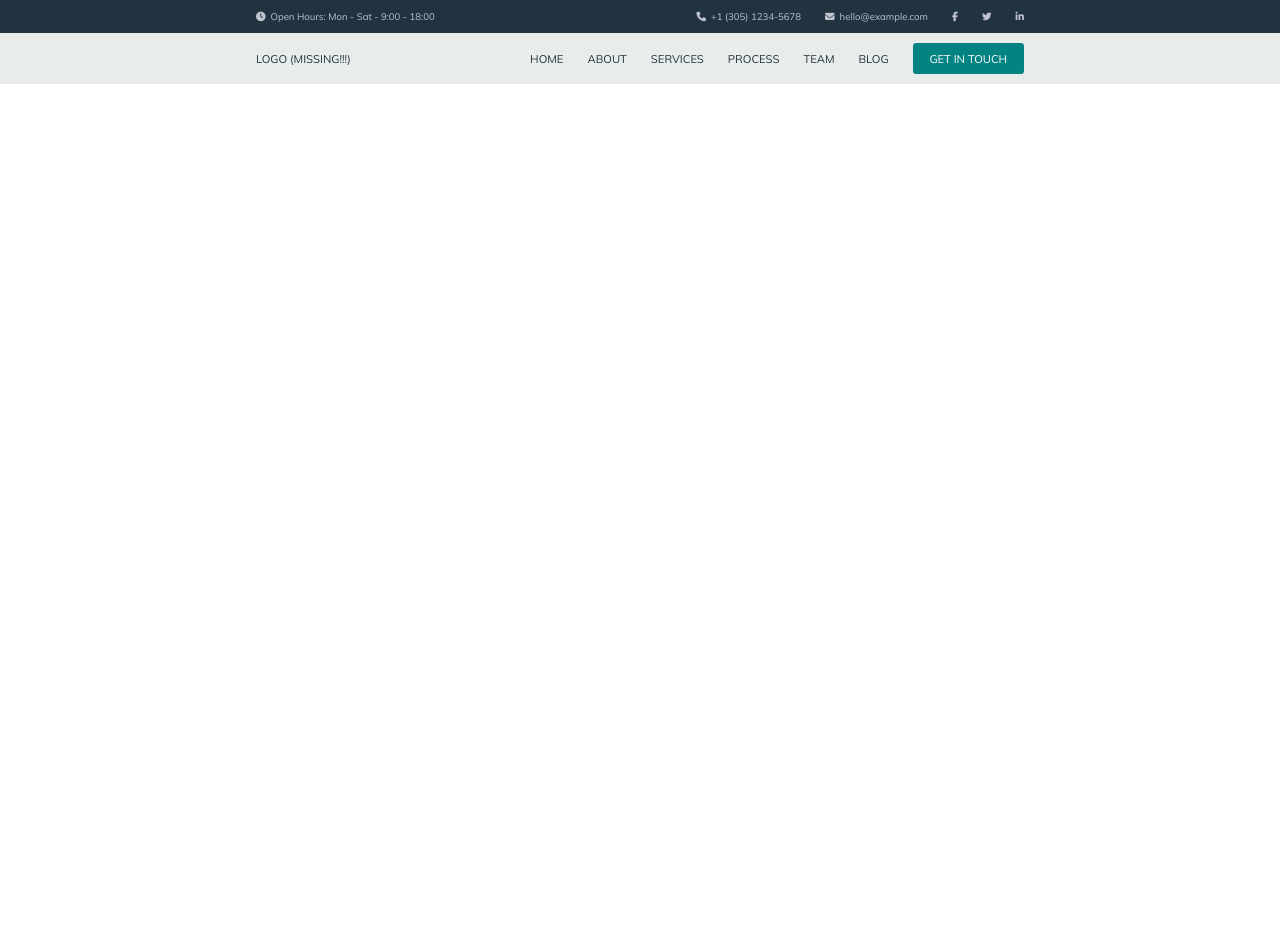
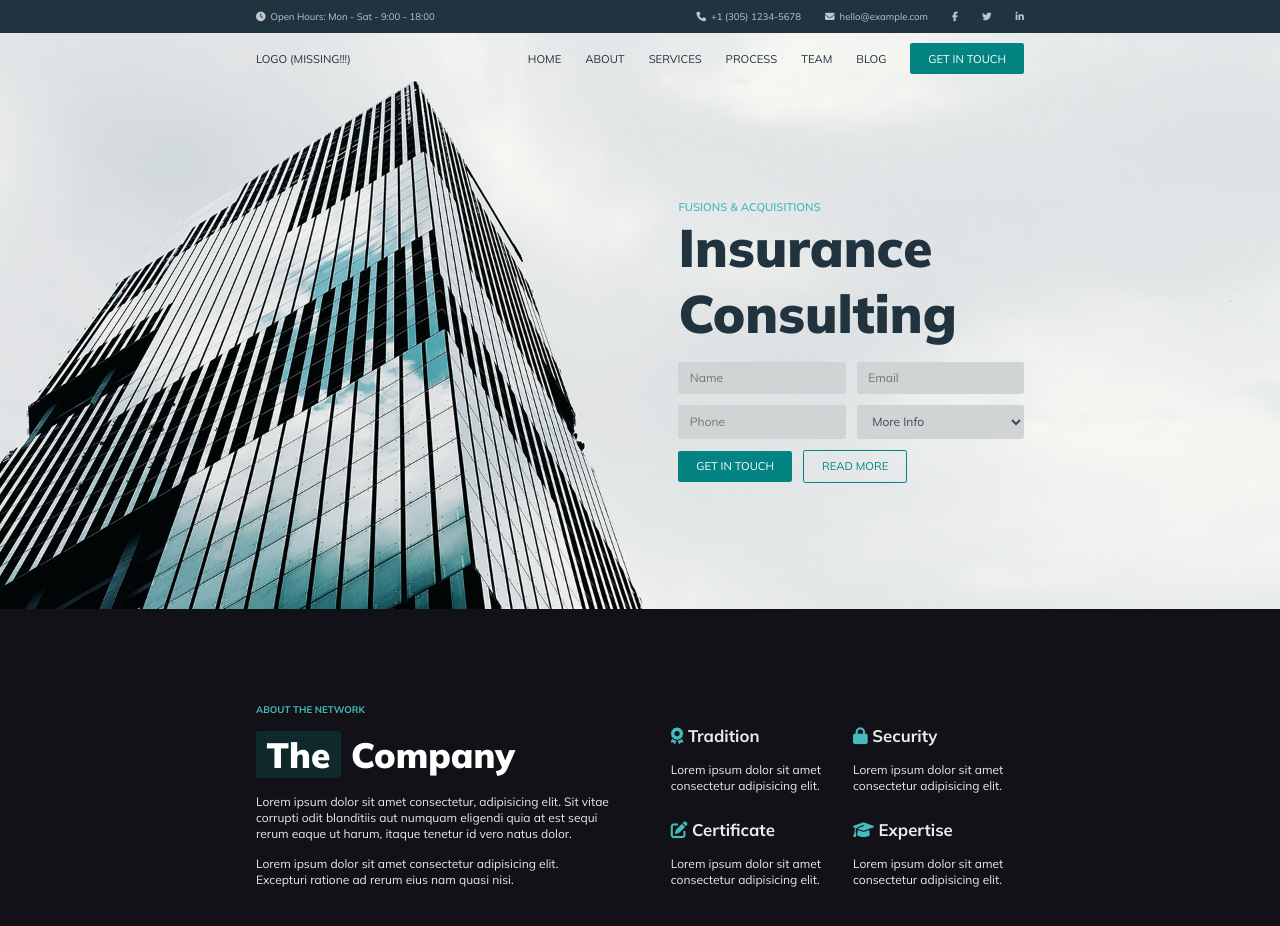
Before and after one commit to Borrellsss/proj-html-vuejs, a Vue app: page / in a window 1280 px wide. Shown: the top 926 px of the page. Before the commit the page ends 800 px from the top, so only its background shows below. Built offline with nearby package versions, Linux system fonts and the light colour scheme.

Commit message:
firstSection+jumbotron done

```diff
--- a/src/App.vue
+++ b/src/App.vue
@@ -4,7 +4,7 @@
     <HeaderComponent :headerBottomLinks="headerBottomLinks"/>
 
     <!-- MAIN -->
-    <!-- sections -->
+    <FirstSectionComponent/>
 
     <!-- FOOTER -->
   </div>
@@ -13,12 +13,14 @@
 <script>
 // *IMPORTS
 import HeaderComponent from "./components/HeaderComponent.vue";
+import FirstSectionComponent from "./components/FirstSectionComponent.vue";
 
 // *DATA
 export default {
   name: "App",
   components: {
     HeaderComponent,
+    FirstSectionComponent,
   },
   data() {
     return {
--- /dev/null
+++ b/src/components/FirstSectionCardComponent.vue
@@ -0,0 +1,48 @@
+<template>
+    <div class="first-section-card">
+        <h3>
+            <span class="card-icon">
+                <i :class="firstSectionCard.icon"></i>
+            </span>
+            {{firstSectionCard.title}}
+        </h3>
+        <p>
+            {{firstSectionCard.text}}
+        </p>
+    </div>
+</template>
+
+<script>
+// *IMPORTS
+
+export default {
+    name: "FirstSectionCardComponent",
+    components: {
+
+    },
+    props: {
+        firstSectionCard: Object,
+    },
+    data() {
+        return {
+
+        }
+    },
+    methods: {
+
+    },
+}
+</script>
+
+<style lang="scss" scoped>
+// *IMPORTS
+@import "../style/variables.scss";
+
+// *STYLING
+.first-section-card {
+    width: calc((100% / 2) - 0.35rem);
+}
+.card-icon {
+    color: $seventh-color;
+}
+</style>
--- /dev/null
+++ b/src/components/FirstSectionComponent.vue
@@ -0,0 +1,92 @@
+<template>
+    <section class="dark-background">
+        <div class="container">
+            <div class="flex justify-between">
+                <div class="first-section-left">
+                    <span class="before-title small-text">ABOUT THE NETWORK</span>
+                    <h2 class="white-title">
+                        <span class="word-wrapper word-white">The</span>
+                        Company
+                    </h2>
+                    <p>Lorem ipsum dolor sit amet consectetur, adipisicing elit. Sit vitae corrupti odit blanditiis aut numquam eligendi quia at est sequi rerum eaque ut harum, itaque tenetur id vero natus dolor.</p>
+                    <p>Lorem ipsum dolor sit amet consectetur adipisicing elit. Excepturi ratione ad rerum eius nam quasi nisi.</p>
+                </div>
+                <div class="first-section-right">
+                    <div class="flex wrap">
+                        <FirstSectionCardComponent v-for="element in firstSectionCardsArray" :key="element.id" :firstSectionCard="element"/>
+                    </div>
+                </div>
+            </div>
+        </div>
+    </section>
+</template>
+
+<script>
+// *IMPORTS
+import FirstSectionCardComponent from "./FirstSectionCardComponent.vue"
+
+export default {
+    name: "FirstSectionComponent",
+    components: {
+        FirstSectionCardComponent,
+    },
+    props: {
+
+    },
+    data() {
+        return {
+            firstSectionCardsArray: [
+                {
+                    id: 1,
+                    icon: "fa-solid fa-award",
+                    title: "Tradition",
+                    text: "Lorem ipsum dolor sit amet consectetur adipisicing elit.",
+                },
+                {
+                    id: 2,
+                    icon: "fa-solid fa-lock",
+                    title: "Security",
+                    text: "Lorem ipsum dolor sit amet consectetur adipisicing elit.",
+                },
+                {
+                    id: 3,
+                    icon: "fa-solid fa-pen-to-square",
+                    title: "Certificate",
+                    text: "Lorem ipsum dolor sit amet consectetur adipisicing elit.",
+                },
+                {
+                    id: 4,
+                    icon: "fa-solid fa-graduation-cap",
+                    title: "Expertise",
+                    text: "Lorem ipsum dolor sit amet consectetur adipisicing elit.",
+                },
+            ]
+        }
+    },
+    methods: {
+
+    },
+}
+</script>
+
+<style lang="scss" scoped>
+// *IMPORTS
+@import "../style/variables.scss";
+
+// *STYLING
+section {
+    padding-block: $main-sections-padding;
+    background-color: $first-color;
+
+    :is(.first-section-left, .first-section-right) {
+        width: 46%;
+    }
+}
+.first-section-right {
+    align-self: flex-end;
+
+    > .flex {
+        gap: 0.7rem;
+    }
+}
+</style>
--- a/src/components/HeaderBottomComponent.vue
+++ b/src/components/HeaderBottomComponent.vue
@@ -1,7 +1,7 @@
 <template>
     <div class="header-bottom">
         <div class="container">
-            <div class="flex justify-between align-center">
+            <div class="header-bottom-top flex justify-between align-center">
                 <div class="header-bottom-left">
                     LOGO (MISSING!!!)
                 </div>
@@ -18,6 +18,7 @@
                     </ul>
                 </nav>
             </div>
+            <JumbotronComponent/>
         </div>
         <!-- <div v-for="element, index in navLinks" :key="index">{{element.toUpperCase()}}</div> -->
     </div>
@@ -25,13 +26,17 @@
 
 <script>
 // *IMPORTS
+import JumbotronComponent from "./JumbotronComponent.vue";
 
 // *DATA
 export default {
     name: "HeaderBottomComponent",
     props: {
         navLinks: Array,
-    }
+    },
+    components: {
+        JumbotronComponent,
+    },
 }
 </script>
 
@@ -41,10 +46,12 @@ export default {
 
 // *STYLING
 .header-bottom {
-    padding-block: $header-padding;
     font-size: 0.7rem;
     color: $twentieth-color;
-    background-color: $eleventh-color;
+    background: url("../assets/img/bg-6.jpg") center/cover;
+}
+.header-bottom-top {
+    padding-block: $header-padding 0;
 }
 .header-bottom-right li {
     margin-left: 1.5rem;
--- /dev/null
+++ b/src/components/JumbotronComponent.vue
@@ -0,0 +1,55 @@
+<template>
+    <div class="jumbotron flex align-center">
+        <div class="fusions">
+            <span class="before-title">FUSIONS & ACQUISITIONS</span>
+            <h1>Insurance Consulting</h1>
+            <div class="jumbotron-inputs flex wrap">
+                <input type="text" placeholder="Name">
+                <input type="email" placeholder="Email">
+                <input type="text" placeholder="Phone">
+                <select name="" id="">
+                    <option value="more">More Info</option>
+                </select>
+            </div>
+            <div class="jumbotron-buttons">
+                <a class="btn green" href="#">GET IN TOUCH</a>
+                <a class="btn transparent" href="#">READ MORE</a>
+            </div>
+        </div>
+    </div>
+</template>
+
+<script>
+export default {
+    name: "JumbotronComponent",
+}
+</script>
+
+<style lang="scss" scoped>
+// *IMPORTS
+@import "../style/variables.scss";
+
+// *STYLING
+.jumbotron {
+    height: 535px;
+}
+.fusions {
+    margin-left: auto;
+    width: 45%;
+}
+.jumbotron-inputs {
+    margin-top: 1rem;
+    gap: 0.7rem;
+
+    :is(input, select) {
+        width: calc((100% / 2) - 0.35rem);
+    }
+}
+.jumbotron-buttons {
+    margin-top: 0.7rem;
+
+    a {
+        margin-right: 0.7rem;
+    }
+}
+</style>
--- a/src/style/common.scss
+++ b/src/style/common.scss
@@ -13,6 +13,25 @@
 }
 body {
     font-family: 'Mulish', sans-serif;
+
+    :is(input, select) {
+        padding: 0.7em 0.95em;
+        border: none;
+        border-radius: 0.2em;
+        font-family: inherit;
+        font-size: 0.75rem;
+        color: $eighteenth-color;
+        background-color: #d0d4d5;
+    }
+    :is(h1, h2, h3, h4, h5, h6) {
+
+        &.white-title {
+            color: $second-color;
+        }
+        &.black-title {
+            color: $first-color;
+        }
+    }
 }
 img {
     width: 100%;
@@ -25,8 +44,35 @@ a {
     color: inherit;
     text-decoration: none;
 }
+h1 {
+    font-size: 3.3rem;
+    font-weight: 900;
+}
+h2 {
+    margin-bottom: 1rem;
+    font-size: 2.2rem;
+    font-weight: 900;
+}
+h3 {
+    margin-bottom: 1rem;
+    font-size: 1.05rem;
+}
+p {
+    margin-bottom: 0.85rem;
+    line-height: 1rem;
+    font-size: $p-font-size;
+}
 
 // *COMMON
+section {
+
+    &.dark-background {
+        color: $eleventh-color;
+    }
+    &.light-background {
+        color: $first-color;
+    }
+}
 .container {
     margin: 0 auto;
     width: 60%;
@@ -38,6 +84,12 @@ a {
 .flex {
     display: flex;
 
+    &.direction-column {
+        flex-direction: column;
+    }
+    &.wrap {
+        flex-wrap: wrap;
+    }
     &.justify-center {
         justify-content: center;
     }
@@ -53,7 +105,7 @@ a {
     display: inline-block;
     font-size: 0.7rem;
     background-color: $third-color;
-    border-radius: 0.3em;
+    border-radius: 0.2em;
 
     &.green {
         color: $second-color;
@@ -61,6 +113,31 @@ a {
     }
     &.transparent {
         color: $third-color;
+        border: 1px solid $third-color;
         background-color: transparent;
     }
 }
+.before-title {
+    display: inline-block;
+    font-size: 0.7rem;
+    font-weight: 600;
+    color: $seventh-color;
+
+    &.small-text {
+        margin-bottom: 1rem;
+        font-size: 0.6rem;
+        font-weight: 700;
+    }
+}
+.word-wrapper {
+    padding: 0.05em 0.3em;
+    display: inline-block;
+    border-radius: 0.08em;
+
+    &.word-white {
+        background-color: #07828233;
+    }
+    &.word-green {
+
+    }
+}
--- a/src/style/variables.scss
+++ b/src/style/variables.scss
@@ -22,9 +22,10 @@ $twentieth-color: #21333e;
 
 // *FONT
 // *FONT SIZES
+// *paragraphs
+$p-font-size: 0.75rem;
 // *buttons
 $buttons-font-size: 0.7rem;
-
 // *header top
 $header-top-font-size: 0.6rem;
 
@@ -33,7 +34,8 @@ $header-top-font-size: 0.6rem;
 
 // *PADDINGS
 // *buttons
-$buttons-padding: 0.75em 1.5em;
-
+$buttons-padding: 0.75em 1.6em;
 // *header top
 $header-padding: 0.65rem;
+// *main sections
+$main-sections-padding: 5.5rem;
```
